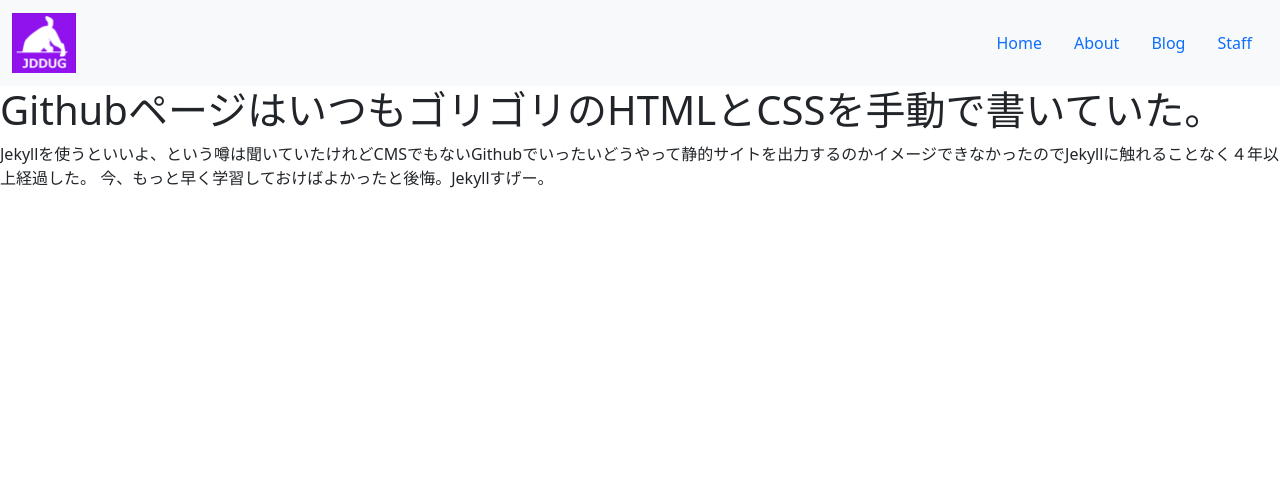
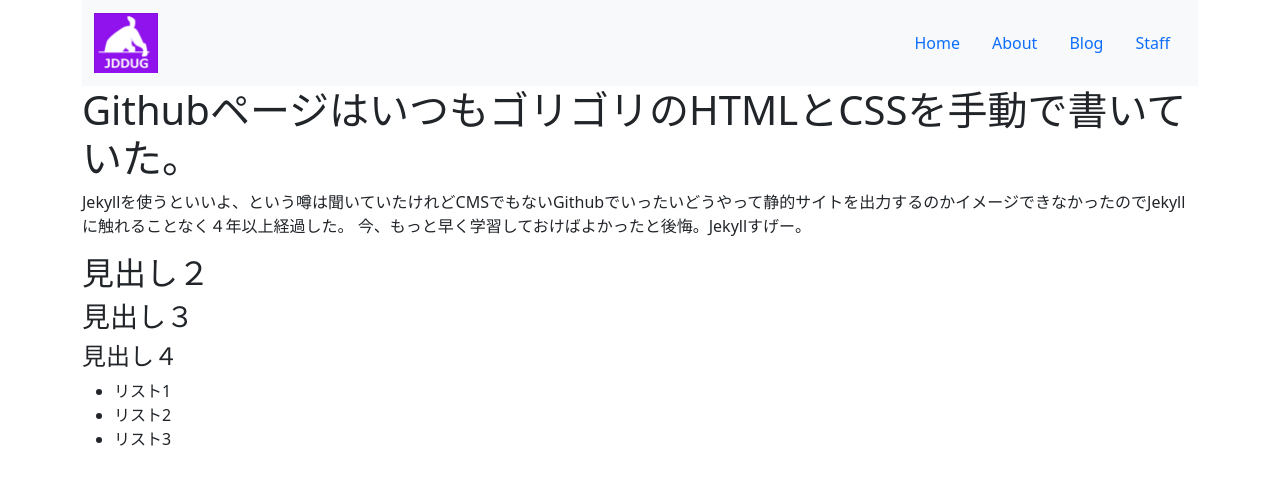
Before and after one commit to jdd-ug/jdd-ug.github.io, a Jekyll site: the page built from _posts/2024-07-06-new.md, in a window 1280 px wide. Shown: the top 485 px of the page. Built offline with Jekyll 4.4.1, drawn with Linux system fonts in a browser that asks for light colours.

Commit message:
adjustment layout

```diff
--- a/_includes/navigation.html
+++ b/_includes/navigation.html
@@ -1,5 +1,5 @@
 <nav class="navbar navbar-expand-lg bg-body-tertiary">
-  <div class="container-fluid">
+  <div class="container-lg">
     <a class="navbar-brand" href="#">
       <img src="/assets/images/jddug_logo_top.png" alt="JDDUG" height="60">
     </a>
--- a/_layouts/default.html
+++ b/_layouts/default.html
@@ -1,12 +1,13 @@
 <!doctype html>
-<html>
+<html lang="ja">
   <head>
     <meta charset="utf-8">
+    <meta name="viewport" content="width=device-width, initial-scale=1">
     <title>{{ page.title }}</title>
     <link rel="stylesheet" href="/assets/css/styles.css">
     <link href="https://cdn.jsdelivr.net/npm/bootstrap@5.3.0/dist/css/bootstrap.min.css" rel="stylesheet" integrity="sha384-9ndCyUaIbzAi2FUVXJi0CjmCapSmO7SnpJef0486qhLnuZ2cdeRhO02iuK6FUUVM" crossorigin="anonymous">
   </head>
-  <body>
+  <body class="container-lg">
     {% include navigation.html %}
     {{ content }}
     <script src="https://cdn.jsdelivr.net/npm/bootstrap@5.3.0/dist/js/bootstrap.bundle.min.js" integrity="sha384-geWF76RCwLtnZ8qwWowPQNguL3RmwHVBC9FhGdlKrxdiJJigb/j/68SIy3Te4Bkz" crossorigin="anonymous"></script>
--- a/_layouts/post.html
+++ b/_layouts/post.html
@@ -1,12 +1,13 @@
 <!doctype html>
-<html>
+<html lang="ja">
   <head>
     <meta charset="utf-8">
+    <meta name="viewport" content="width=device-width, initial-scale=1">
     <title>{{ page.title }}</title>
     <link rel="stylesheet" href="/assets/css/styles.css">
     <link href="https://cdn.jsdelivr.net/npm/bootstrap@5.3.0/dist/css/bootstrap.min.css" rel="stylesheet" integrity="sha384-9ndCyUaIbzAi2FUVXJi0CjmCapSmO7SnpJef0486qhLnuZ2cdeRhO02iuK6FUUVM" crossorigin="anonymous">
   </head>
-  <body>
+  <body class="container-lg">
     {% include navigation.html %}
     {{ content }}
     <script src="https://cdn.jsdelivr.net/npm/bootstrap@5.3.0/dist/js/bootstrap.bundle.min.js" integrity="sha384-geWF76RCwLtnZ8qwWowPQNguL3RmwHVBC9FhGdlKrxdiJJigb/j/68SIy3Te4Bkz" crossorigin="anonymous"></script>
--- a/_posts/2024-07-06-new.md
+++ b/_posts/2024-07-06-new.md
@@ -7,3 +7,13 @@
 
 Jekyllを使うといいよ、という噂は聞いていたけれどCMSでもないGithubでいったいどうやって静的サイトを出力するのかイメージできなかったのでJekyllに触れることなく４年以上経過した。
 今、もっと早く学習しておけばよかったと後悔。Jekyllすげー。
+
+## 見出し２
+
+### 見出し３
+
+#### 見出し４
+
+- リスト1
+- リスト2
+- リスト3
```
Also changed, not shown: index.md (+2 -0 lines).
